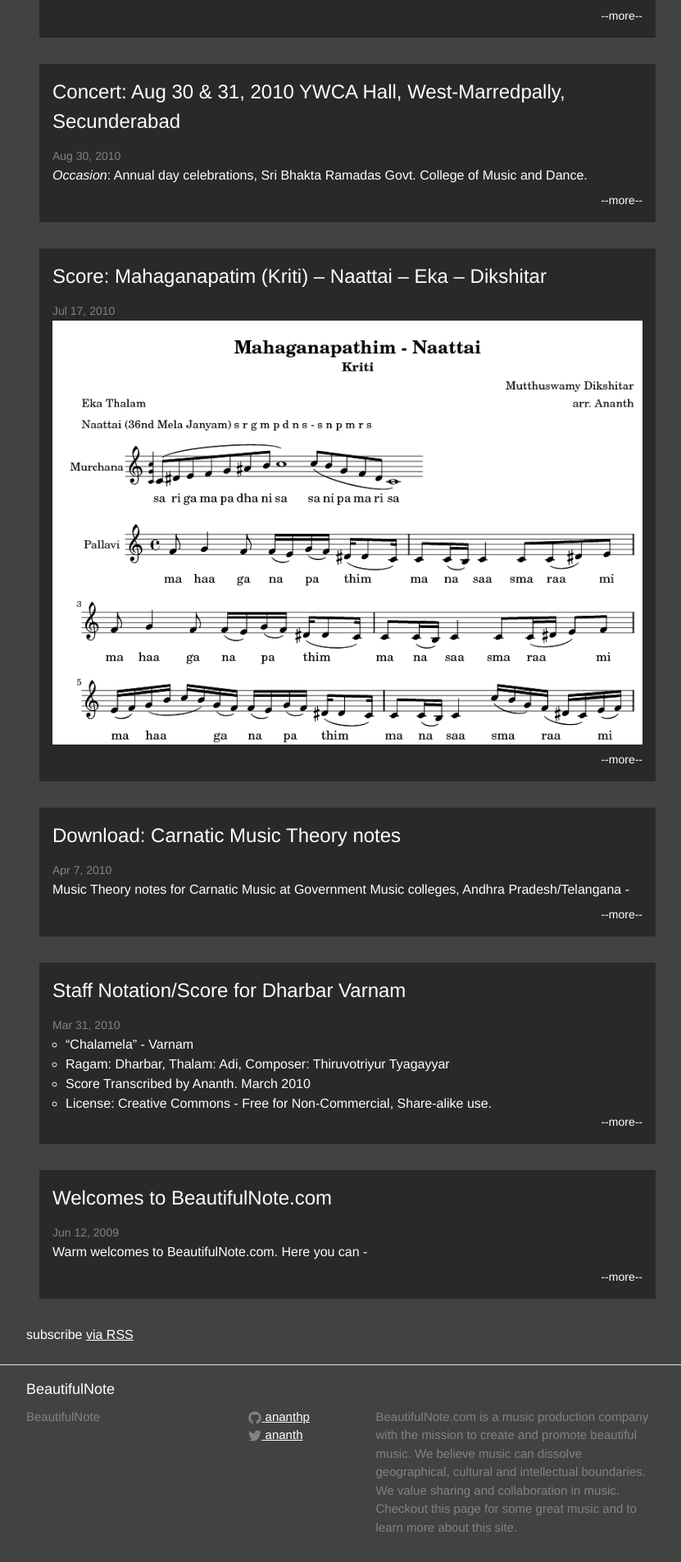
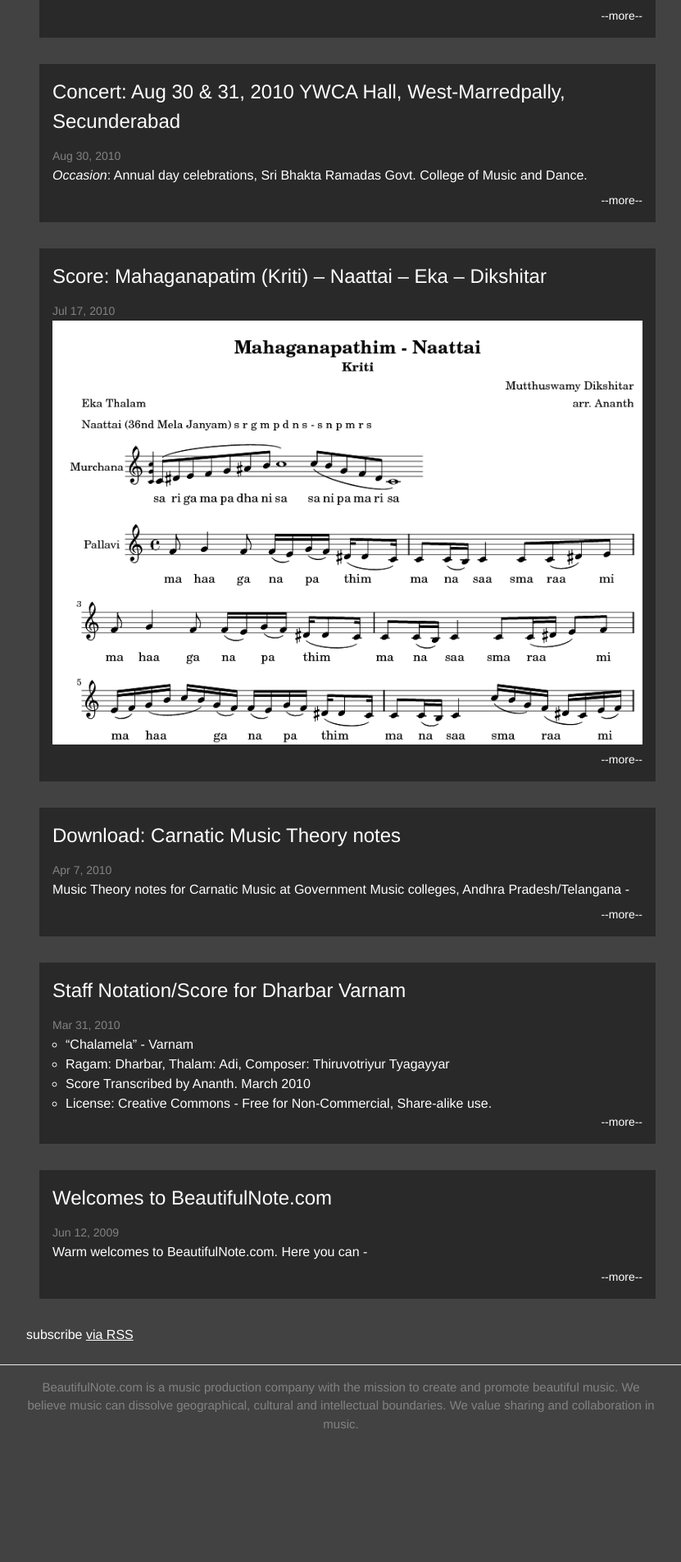
Before and after one commit to ananthp/beautifulnote, a Jekyll site: the page built from index.html, in a window 1280 px wide. Shown: the part 3914-5819 px from the top of the page at 82% size, without its empty margins (224-1055 px from the left). Built offline with Jekyll 4.4.1, drawn with Linux system fonts in a browser that asks for light colours; some web fonts are replaced; after the commit the page ends 5686 px from its top, so only the background shows below that.

Commit message:
Footer Slimmed down

```diff
--- a/_config.yml
+++ b/_config.yml
@@ -2,8 +2,7 @@
 title: BeautifulNote
 # email: admin@beautifulnote.com
 description: > # this means to ignore newlines until "baseurl:"
-     BeautifulNote.com is a music production company with the mission to create and promote beautiful music. We believe music can dissolve geographical, cultural and intellectual boundaries.
-     We value sharing and collaboration in music. Checkout this page for some great music and to learn more about this site.
+     BeautifulNote.com is a music production company with the mission to create and promote beautiful music. We believe music can dissolve geographical, cultural and intellectual boundaries. We value sharing and collaboration in music.
 baseurl: "/beautifulnote" # the subpath of your site, e.g. /blog/
 twitter_username: ananth
 github_username:  ananthp
--- a/_includes/footer.html
+++ b/_includes/footer.html
@@ -2,52 +2,9 @@
 
   <div class="wrapper">
 
-    <h2 class="footer-heading">{{ site.title }}</h2>
 
-    <div class="footer-col-wrapper">
-      <div class="footer-col  footer-col-1">
-        <ul class="contact-list">
-          <li>{{ site.title }}</li>
-          <li><a href="mailto:{{ site.email }}">{{ site.email }}</a></li>
-        </ul>
-      </div>
-
-      <div class="footer-col  footer-col-2">
-        <ul class="social-media-list">
-          {% if site.github_username %}
-          <li>
-            <a href="https://github.com/{{ site.github_username }}">
-              <span class="icon  icon--github">
-                <svg viewBox="0 0 16 16">
-                  <path fill="#828282" d="M7.999,0.431c-4.285,0-7.76,3.474-7.76,7.761 c0,3.428,2.223,6.337,5.307,7.363c0.388,0.071,0.53-0.168,0.53-0.374c0-0.184-0.007-0.672-0.01-1.32 c-2.159,0.469-2.614-1.04-2.614-1.04c-0.353-0.896-0.862-1.135-0.862-1.135c-0.705-0.481,0.053-0.472,0.053-0.472 c0.779,0.055,1.189,0.8,1.189,0.8c0.692,1.186,1.816,0.843,2.258,0.645c0.071-0.502,0.271-0.843,0.493-1.037 C4.86,11.425,3.049,10.76,3.049,7.786c0-0.847,0.302-1.54,0.799-2.082C3.768,5.507,3.501,4.718,3.924,3.65 c0,0,0.652-0.209,2.134,0.796C6.677,4.273,7.34,4.187,8,4.184c0.659,0.003,1.323,0.089,1.943,0.261 c1.482-1.004,2.132-0.796,2.132-0.796c0.423,1.068,0.157,1.857,0.077,2.054c0.497,0.542,0.798,1.235,0.798,2.082 c0,2.981-1.814,3.637-3.543,3.829c0.279,0.24,0.527,0.713,0.527,1.437c0,1.037-0.01,1.874-0.01,2.129 c0,0.208,0.14,0.449,0.534,0.373c3.081-1.028,5.302-3.935,5.302-7.362C15.76,3.906,12.285,0.431,7.999,0.431z"/>
-                </svg>
-              </span>
-
-              <span class="username">{{ site.github_username }}</span>
-            </a>
-          </li>
-          {% endif %}
-
-          {% if site.twitter_username %}
-          <li>
-            <a href="https://twitter.com/{{ site.twitter_username }}">
-              <span class="icon  icon--twitter">
-                <svg viewBox="0 0 16 16">
-                  <path fill="#828282" d="M15.969,3.058c-0.586,0.26-1.217,0.436-1.878,0.515c0.675-0.405,1.194-1.045,1.438-1.809
-                  c-0.632,0.375-1.332,0.647-2.076,0.793c-0.596-0.636-1.446-1.033-2.387-1.033c-1.806,0-3.27,1.464-3.27,3.27 c0,0.256,0.029,0.506,0.085,0.745C5.163,5.404,2.753,4.102,1.14,2.124C0.859,2.607,0.698,3.168,0.698,3.767 c0,1.134,0.577,2.135,1.455,2.722C1.616,6.472,1.112,6.325,0.671,6.08c0,0.014,0,0.027,0,0.041c0,1.584,1.127,2.906,2.623,3.206 C3.02,9.402,2.731,9.442,2.433,9.442c-0.211,0-0.416-0.021-0.615-0.059c0.416,1.299,1.624,2.245,3.055,2.271 c-1.119,0.877-2.529,1.4-4.061,1.4c-0.264,0-0.524-0.015-0.78-0.046c1.447,0.928,3.166,1.469,5.013,1.469 c6.015,0,9.304-4.983,9.304-9.304c0-0.142-0.003-0.283-0.009-0.423C14.976,4.29,15.531,3.714,15.969,3.058z"/>
-                </svg>
-              </span>
-
-              <span class="username">{{ site.twitter_username }}</span>
-            </a>
-          </li>
-          {% endif %}
-        </ul>
-      </div>
-
-      <div class="footer-col  footer-col-3">
+    <div class="footer-col-wrapper" >
         <p class="text">{{ site.description }}</p>
-      </div>
     </div>
 
   </div>
--- a/_sass/_layout.scss
+++ b/_sass/_layout.scss
@@ -113,8 +113,9 @@
 .footer-col-wrapper {
     font-size: 15px;
     color: $grey-color;
-    margin-left: -$spacing-unit / 2;
+    // margin-left: -$spacing-unit / 2;
     @extend %clearfix;
+    text-align: center;
 }
 
 .footer-col {
```
